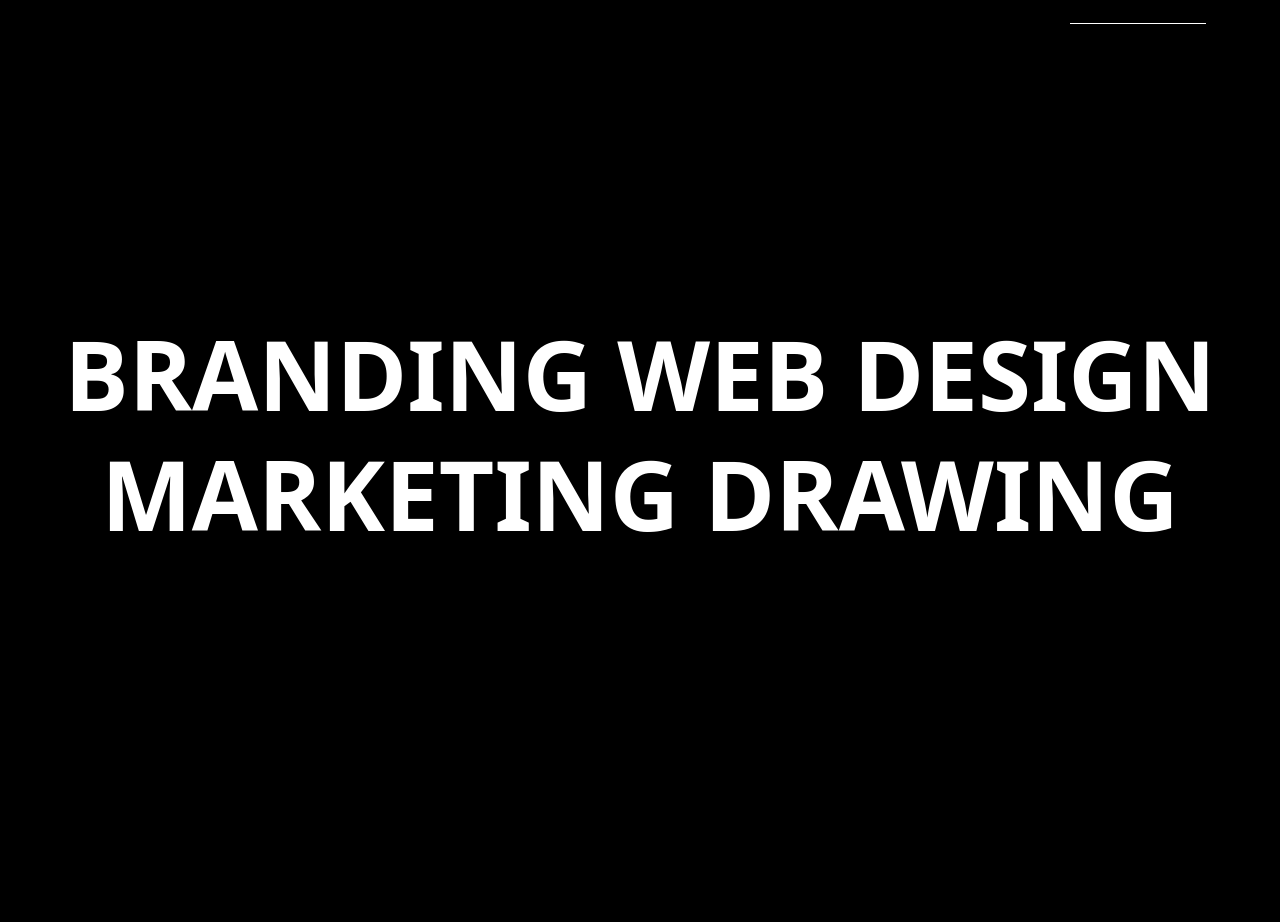
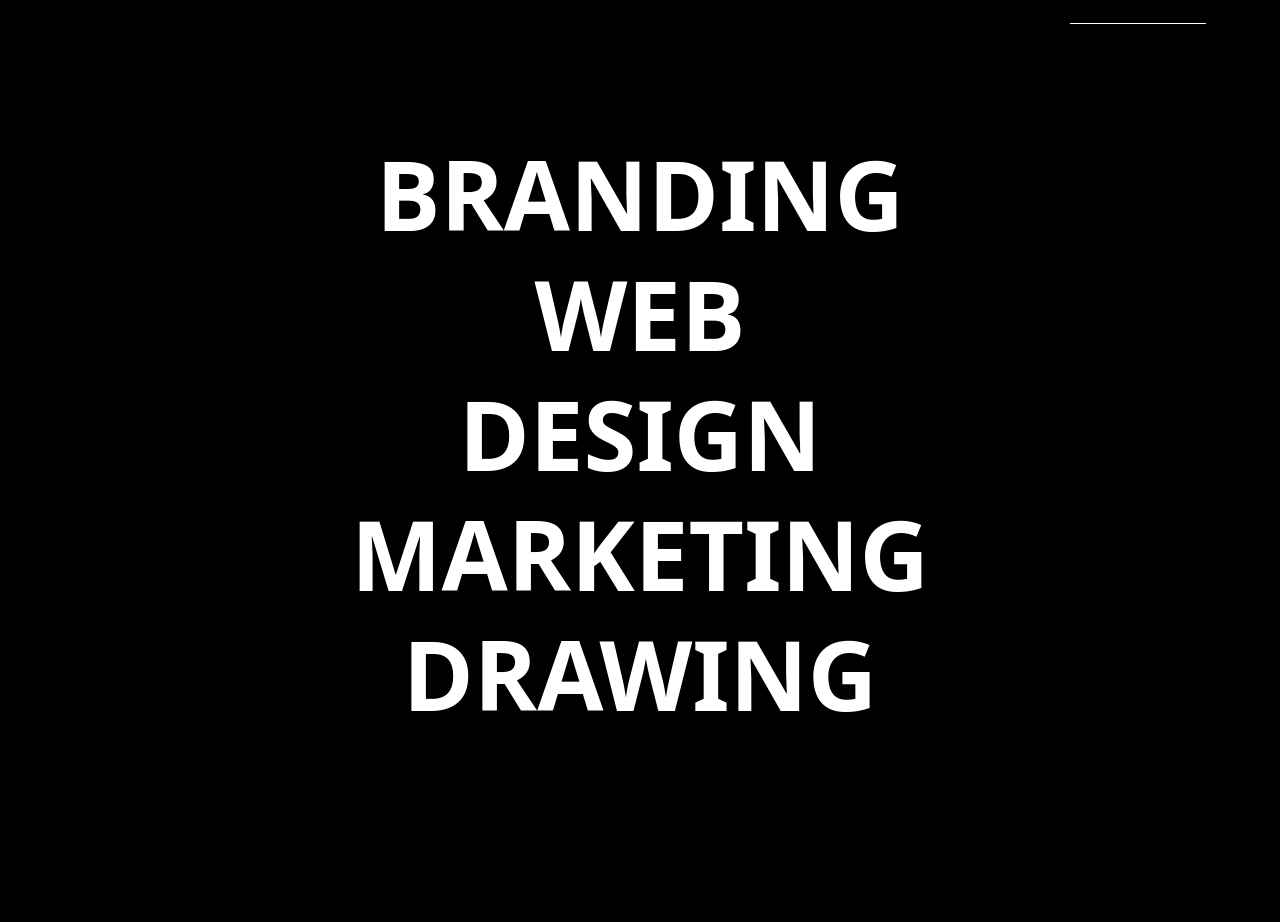
Before and after one commit to hamzaslysol-dot/My-Portfolio, a React (Vite) app: page / in a window 1280 px wide. Shown: the part 1882-2804 px from the top of the page. Built offline with nearby package versions, Linux system fonts and the light colour scheme.

Commit message:
font size change

```diff
--- a/src/Components/Services.tsx
+++ b/src/Components/Services.tsx
@@ -21,7 +21,7 @@ const Services = () => {
           </Container>
         </div>
         <div className="bg-black h-auto xs:min-h-screen md:min-h-screen lg:min-h-screen flex items-center justify-center p-6">
-          <h1 className="text-white text-4xl xs:8xl md:text-8xl items-start xs:items-center md:items-center font-bold xs:font-extrabold leading-tight text-center">
+          <h1 className="text-white text-4xl xs:8xl md:text-8xl font-bold xs:font-extrabold leading-tight text-center w-full xs:w-min md:w-fit lg:w-min">
             BRANDING WEB DESIGN MARKETING DRAWING
           </h1>
         </div>
```
